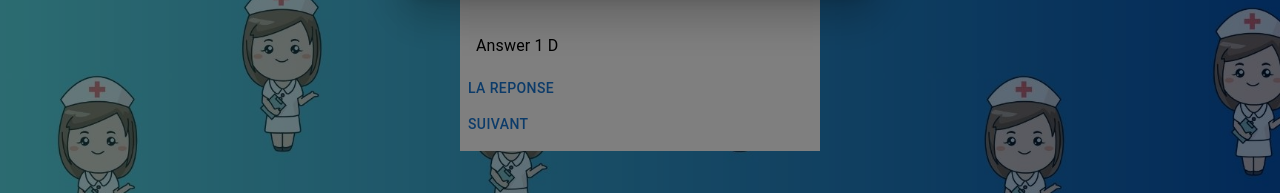
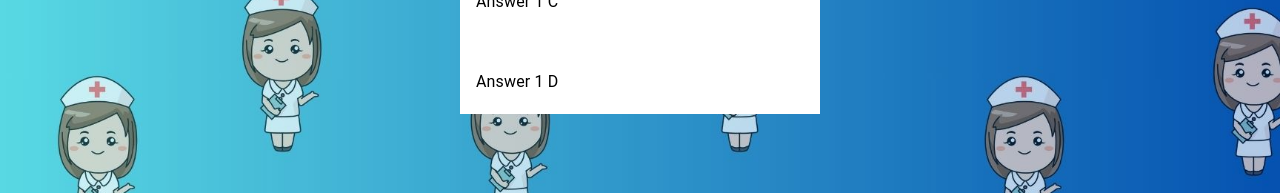
Before and after one commit to karimsalhi/erac-project, a React (Vite) app in the folder game-erac/: page /qcm/1 in a window 1280 px wide. Shown: the part 490-683 px from the top of the page. Built offline with nearby package versions, Linux system fonts and the light colour scheme.

Commit message:
Corrected next forms

```diff
--- a/game-erac/src/components/Qcm/Qcm.tsx
+++ b/game-erac/src/components/Qcm/Qcm.tsx
@@ -16,7 +16,7 @@ type Qcm = {
 export default function Qcm() {
   const navigate = useNavigate();
   const maxTime = 2;
-  const [counter, setCounter] = useState(maxTime);
+  const [counter, setCounter] = useState(3);
   const [qcm, setQcm] = useState<Qcm>({ id: 0, question: "", answers: [] });
   const [selectedIndex, setSelectedIndex] = useState<number | null>(null);
 
@@ -24,14 +24,17 @@ export default function Qcm() {
   const id = params.id;
   useEffect(() => {
     if (id === "1") {
+      setCounter(maxTime);
       setQcm(qcm1);
     } else if (id === "2") {
+      setCounter(maxTime);
       setQcm(qcm2);
     } else if (id === "3") {
+      setCounter(maxTime);
       setQcm(qcm3);
     }
     counter > 0 && setTimeout(() => setCounter(counter - 1), 1000);
-  }, [id, counter]);
+  }, [id]);
 
   const handleNext = () => {
     navigate(`/qcm/${parseInt(id) + 1}`);
```
